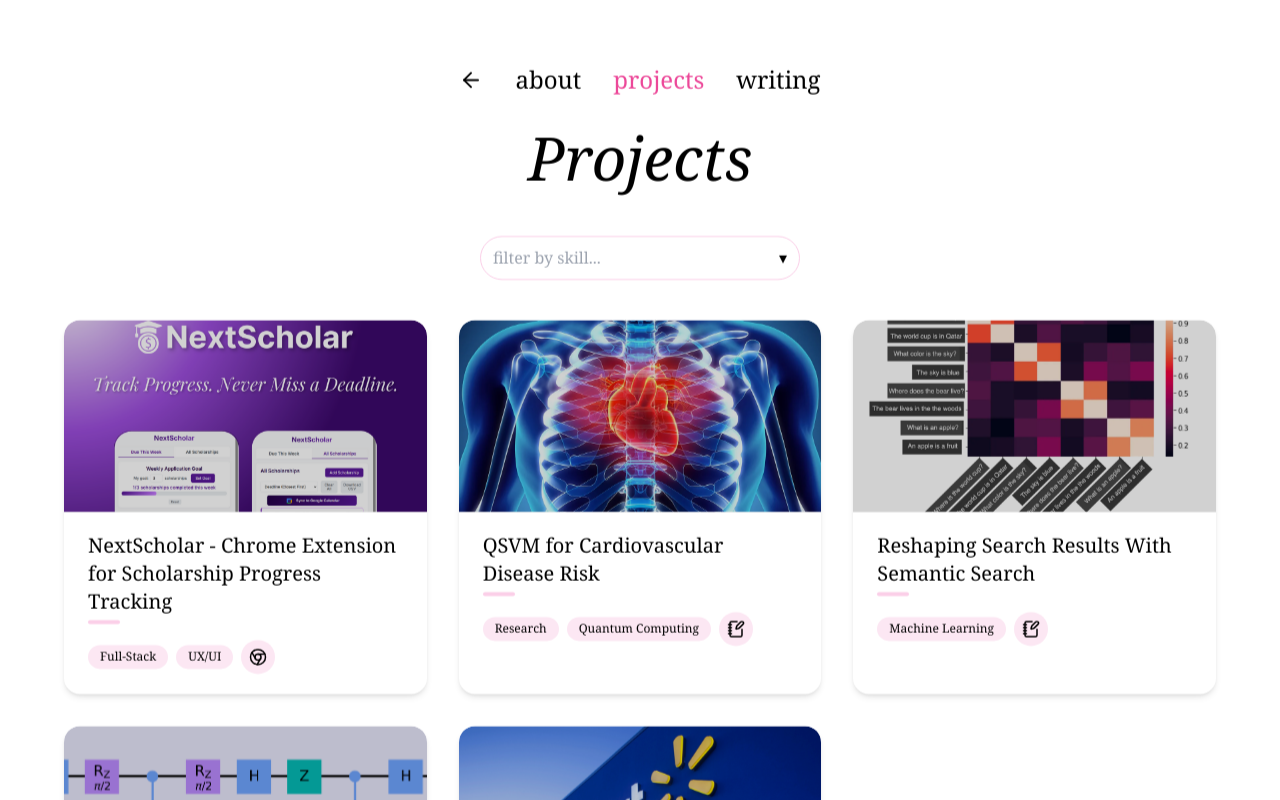
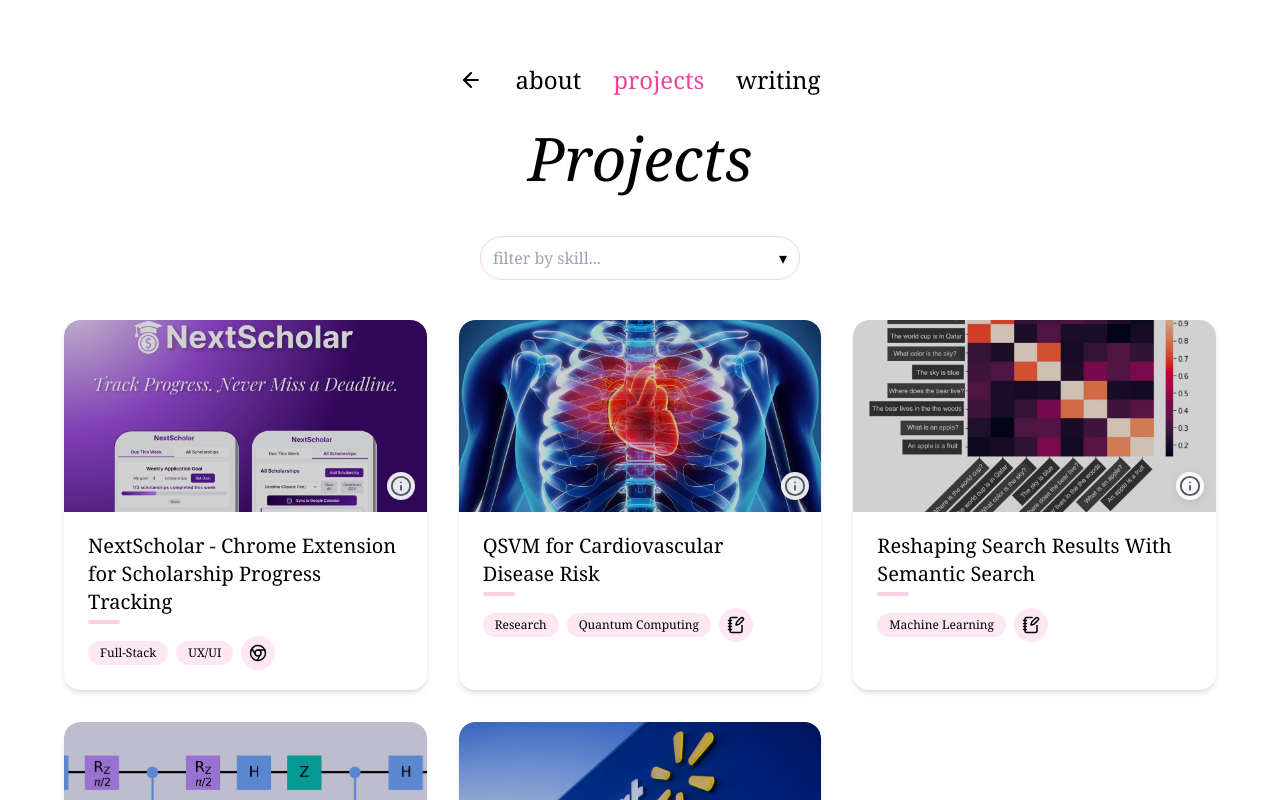
Before and after one commit to priyaltaneja/priyaltaneja, a React (Create React App) app: page / in a window 1280 px wide. Both pictures are taken after a click on the button "projects". Shown: the top 800 px of the page. Built offline with nearby package versions, Linux system fonts and the light colour scheme.

Commit message:
Update projects layout

```diff
--- a/src/pages/Projects.js
+++ b/src/pages/Projects.js
@@ -1,5 +1,5 @@
 import React, { useState, useEffect, useRef } from 'react';
-import { ArrowLeft, Chrome, Youtube, Presentation, NotebookPen, Link as LinkIcon, X } from 'lucide-react';
+import { ArrowLeft, Chrome, Youtube, Presentation, NotebookPen, Link as LinkIcon, X, Info } from 'lucide-react';
 
 const Projects = ({ onNavigate }) => {
   const [isLoaded, setIsLoaded] = useState(false);
@@ -7,6 +7,7 @@
   const [search, setSearch] = useState('');
   const [dropdownOpen, setDropdownOpen] = useState(false);
   const dropdownRef = useRef(null);
+  const [hoveredLearnMore, setHoveredLearnMore] = useState(null);
 
   useEffect(() => {
     setIsLoaded(true);
@@ -30,6 +31,7 @@
   const projects = [
     {
       title: "NextScholar - Chrome Extension for Scholarship Progress Tracking",
+      description: "a chrome extension designed to help students conquer scholarship applications – track deadlines, requirements, and personal progress, all in one place.",
       tech: ["Full-Stack", "UX/UI"],
       image: process.env.PUBLIC_URL + "/images/NextScholarImage.png",
       links: [
@@ -42,6 +44,7 @@
     },
     {
       title: "QSVM for Cardiovascular Disease Risk",
+      description: "translating high-dimensional classical health data into quantum states to power quantum support vector machines for early-stage heart disease detection. presented at World Summit AI 2023 in Montreal.",
       tech: ["Research", "Quantum Computing"],
       image: process.env.PUBLIC_URL + "/images/QSVMImage.webp",
       links: [
@@ -54,6 +57,7 @@
     },
     {
       title: "Reshaping Search Results With Semantic Search",
+      description: "built a semantic search engine that understands meaning, not just syntax, through advanced text embeddings.",
       tech: ["Machine Learning"],
       image: process.env.PUBLIC_URL + "/images/SemanticSearchImage.png",
       links: [
@@ -66,7 +70,8 @@
     },
     {
       title: "Optimizing Database Searching with Grover's Algorithm",
-      tech: ["Backend", "Quantum Computing"],
+      description: "demonstrating quantum advantage through grover's algorithm accelerating unstructured search.",
+      tech: ["Quantum Computing"],
       image: process.env.PUBLIC_URL + "/images/GroversImage.png",
       links: [
         {
@@ -83,6 +88,7 @@
     },
     {
       title: "Creating Digital Touchpoints for Walmart Blue Labs",
+      description: "redesigned Walmart into a seamless omni-channel retailer by integrating real-time personalization, queue management, and community engagement. selected as a top 5 global finalist by Walmart c-suite executives.",
       tech: ["Consulting", "UX/UI"],
       image: process.env.PUBLIC_URL + "/images/WalmartImage.png",
       links: [
@@ -243,14 +249,39 @@
                     />
                     {/* Subtle overlay */}
                     <div className="absolute inset-0 rounded-t-2xl" style={{ background: 'rgba(0,0,0,0.18)' }} />
+                    {/* Tooltip overlay filling the image area */}
+                    {project.description && hoveredLearnMore === index && (
+                      <div className="absolute inset-0 flex items-center justify-center rounded-t-2xl z-40 backdrop-blur-md" style={{ background: 'rgba(30,41,59,0.65)' }}>
+                        <div className="text-base text-white text-center px-6" style={{ fontFamily: 'Georgia, serif', textShadow: '0 2px 8px rgba(0,0,0,0.25)' }}>
+                          {project.description}
+                        </div>
+                      </div>
+                    )}
+                    {/* Question mark icon in bottom right */}
+                    {project.description && (
+                      <div className="absolute bottom-3 right-3 z-50">
+                        <button
+                          className="flex items-center justify-center w-7 h-7 rounded-full focus:outline-none p-0 m-0 transition-colors"
+                          style={{ background: 'rgba(255,255,255,0.9)', boxShadow: '0 2px 8px rgba(0,0,0,0.1)', color: '#4B5563' }}
+                          onMouseEnter={e => { setHoveredLearnMore(index); e.currentTarget.style.color = '#EC4899'; }}
+                          onMouseLeave={e => { setHoveredLearnMore(null); e.currentTarget.style.color = '#4B5563'; }}
+                          onFocus={e => { setHoveredLearnMore(index); e.currentTarget.style.color = '#EC4899'; }}
+                          onBlur={e => { setHoveredLearnMore(null); e.currentTarget.style.color = '#4B5563'; }}
+                          type="button"
+                          aria-label="Show project description"
+                        >
+                          <Info size={22} />
+                        </button>
+                      </div>
+                    )}
                   </div>
                 )}
                 {/* Content section below image */}
-                <div className="flex flex-col gap-2 px-6 py-5">
+                <div className="flex flex-col gap-2 px-6 py-5 relative">
                   <div className="flex flex-row items-start justify-between w-full">
                     <div>
                       <div className="text-xl md:text-xl font-medium text-black" style={{ fontFamily: 'Georgia, serif' }}>{project.title}</div>
-                      <span className="block h-1 w-8 bg-pink-200 rounded-full mt-1 mb-1" />
+                      <span className="block h-1 w-8 bg-pink-200 rounded-full mt-1 mb-0.25" />
                     </div>
                   </div>
                   {/* Tags and links row */}
```
